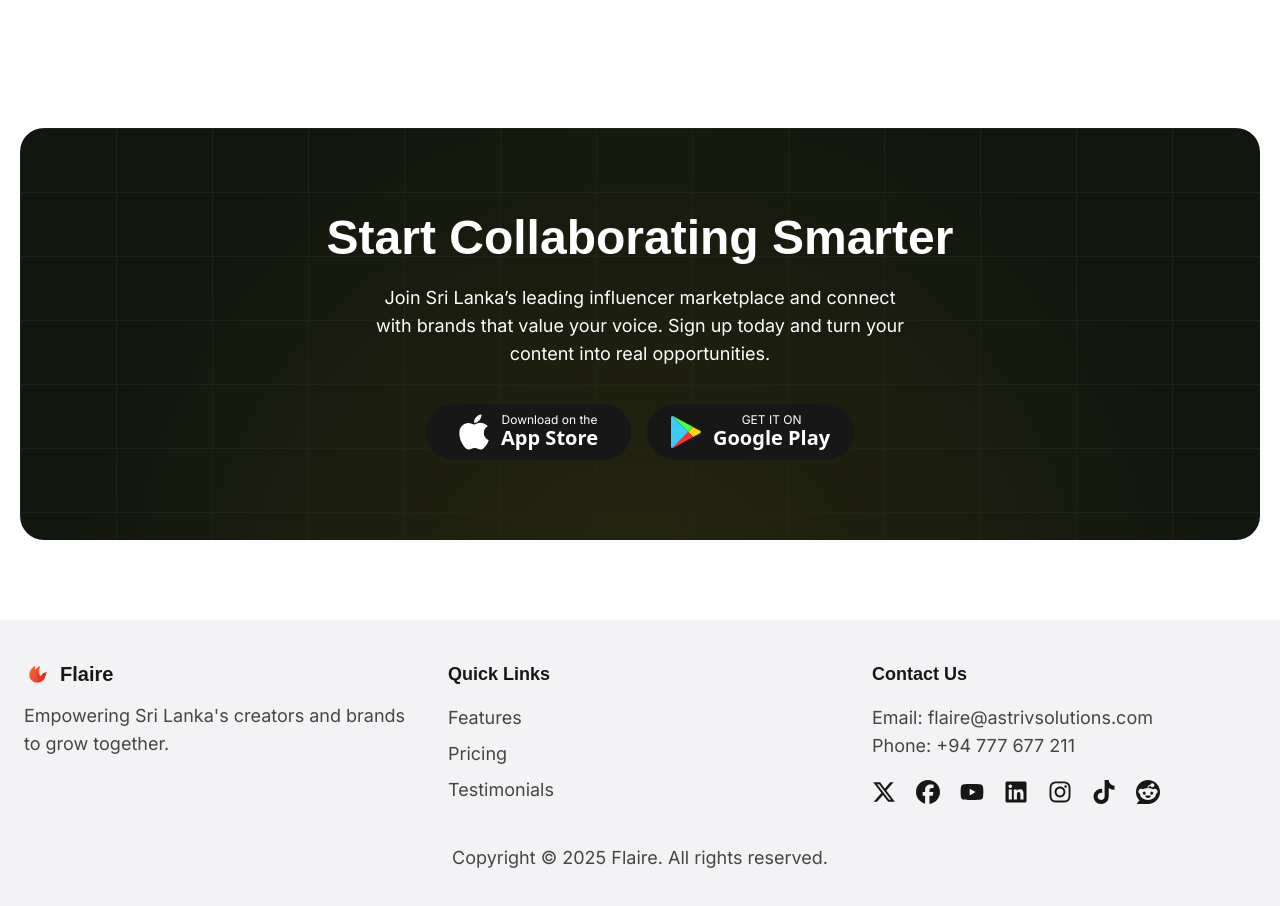
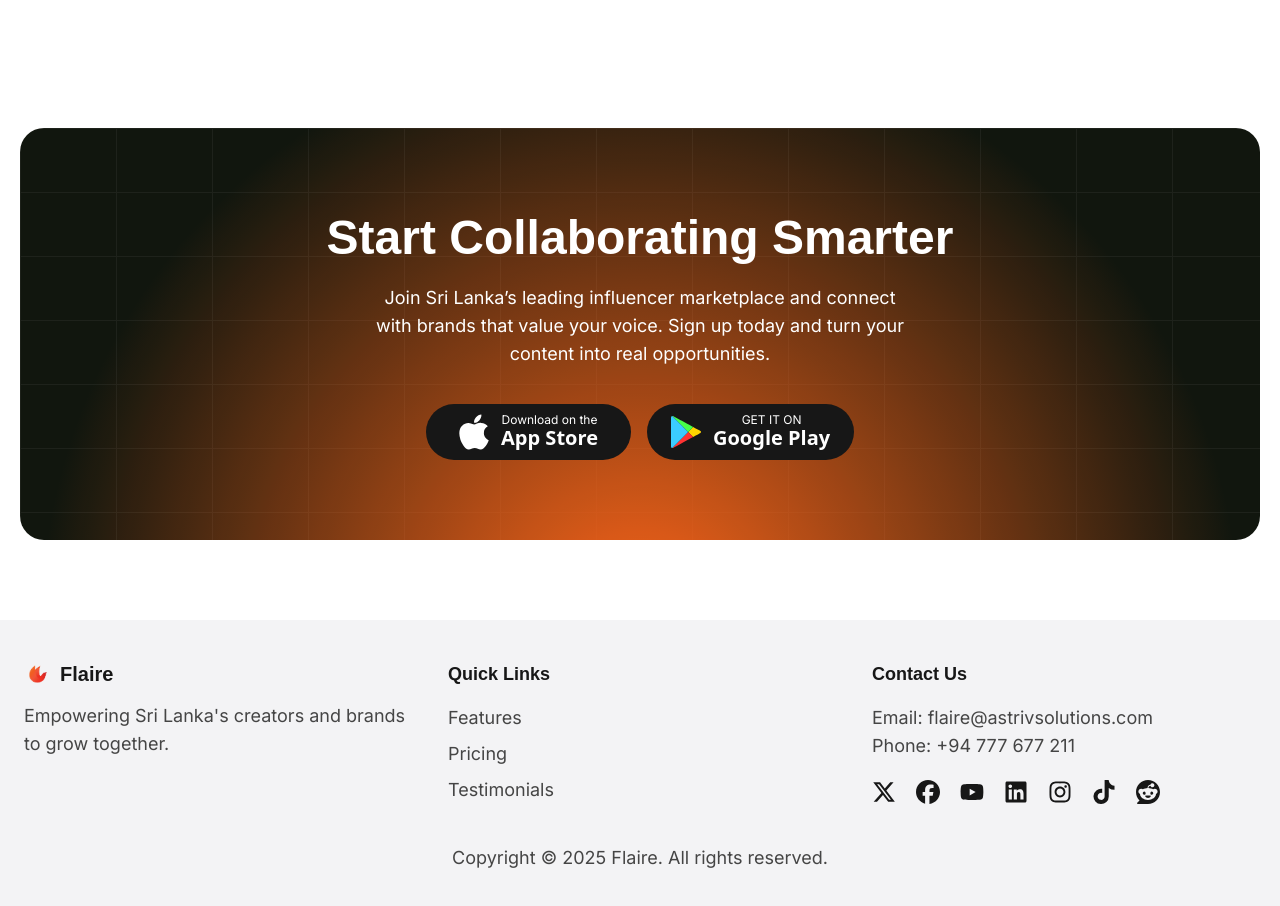
Before and after one commit to astriv-solutions/flaire-web, a Next.js app: page / in a window 1280 px wide. Shown: the part 5980-6886 px from the top of the page. Built offline with nearby package versions, Linux system fonts and the light colour scheme.

Commit message:
fix: Update radial gradient color in CTA component for improved visual appeal

```diff
--- a/src/components/CTA.tsx
+++ b/src/components/CTA.tsx
@@ -10,7 +10,7 @@ const CTA: React.FC = () => {
       <div className="relative h-full w-full z-10 mx-auto py-12 sm:py-20">
         <div className="h-full w-full">
           <div className="rounded-3xl opacity-95 absolute inset-0 -z-10 h-full w-full bg-[#050a02] bg-[linear-gradient(to_right,#12170f_1px,transparent_1px),linear-gradient(to_bottom,#12170f_1px,transparent_1px)] bg-[size:6rem_4rem]">
-            <div className="rounded-3xl absolute bottom-0 left-0 right-0 top-0 bg-[radial-gradient(circle_600px_at_50%_500px,#1C1C02,transparent)]"></div>
+            <div className="rounded-3xl absolute bottom-0 left-0 right-0 top-0 bg-[radial-gradient(circle_600px_at_50%_500px,#ff5e0e,transparent)]"></div>
           </div>
 
           <div className="h-full flex flex-col items-center justify-center text-white text-center px-5">
```
